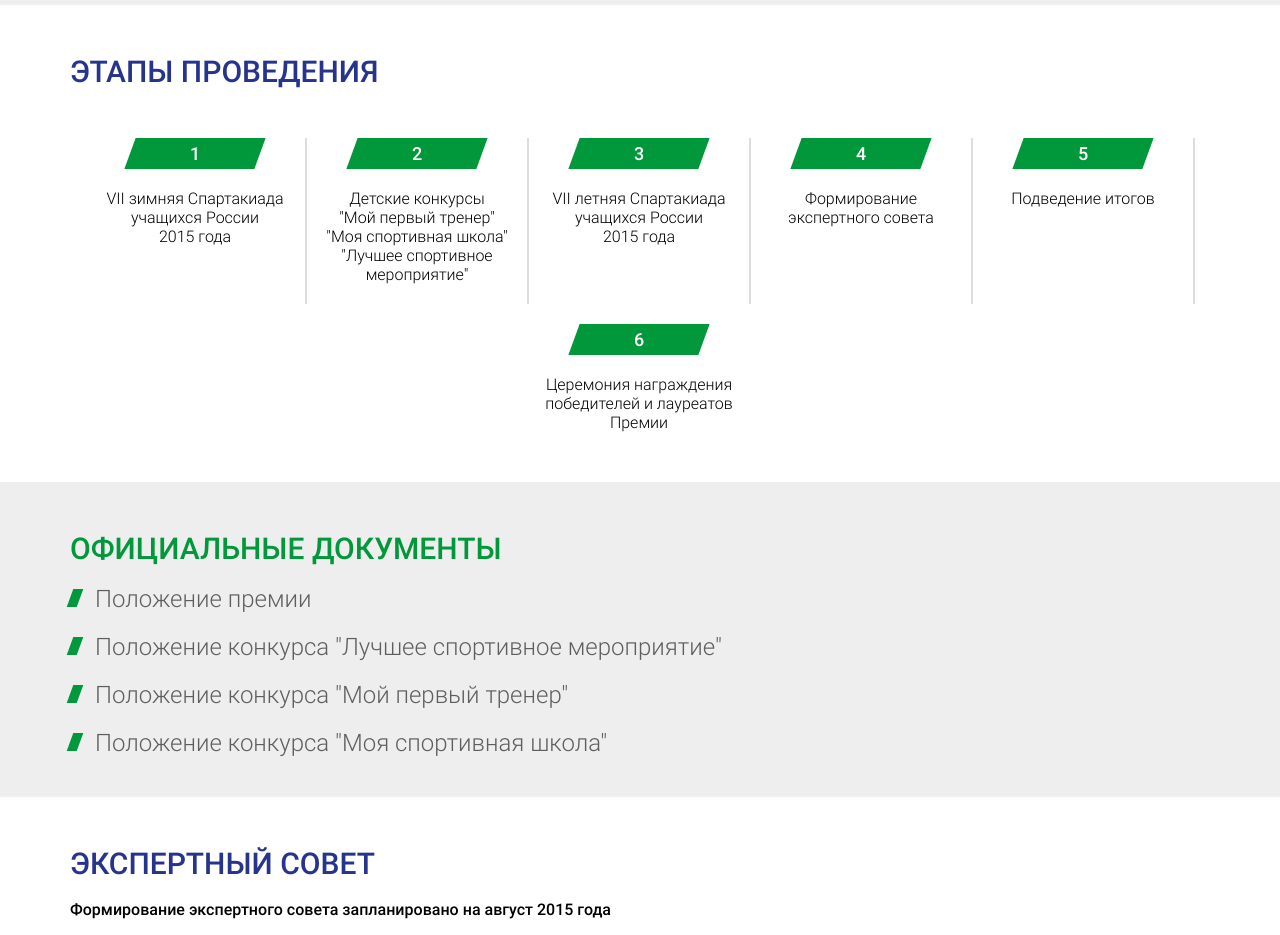
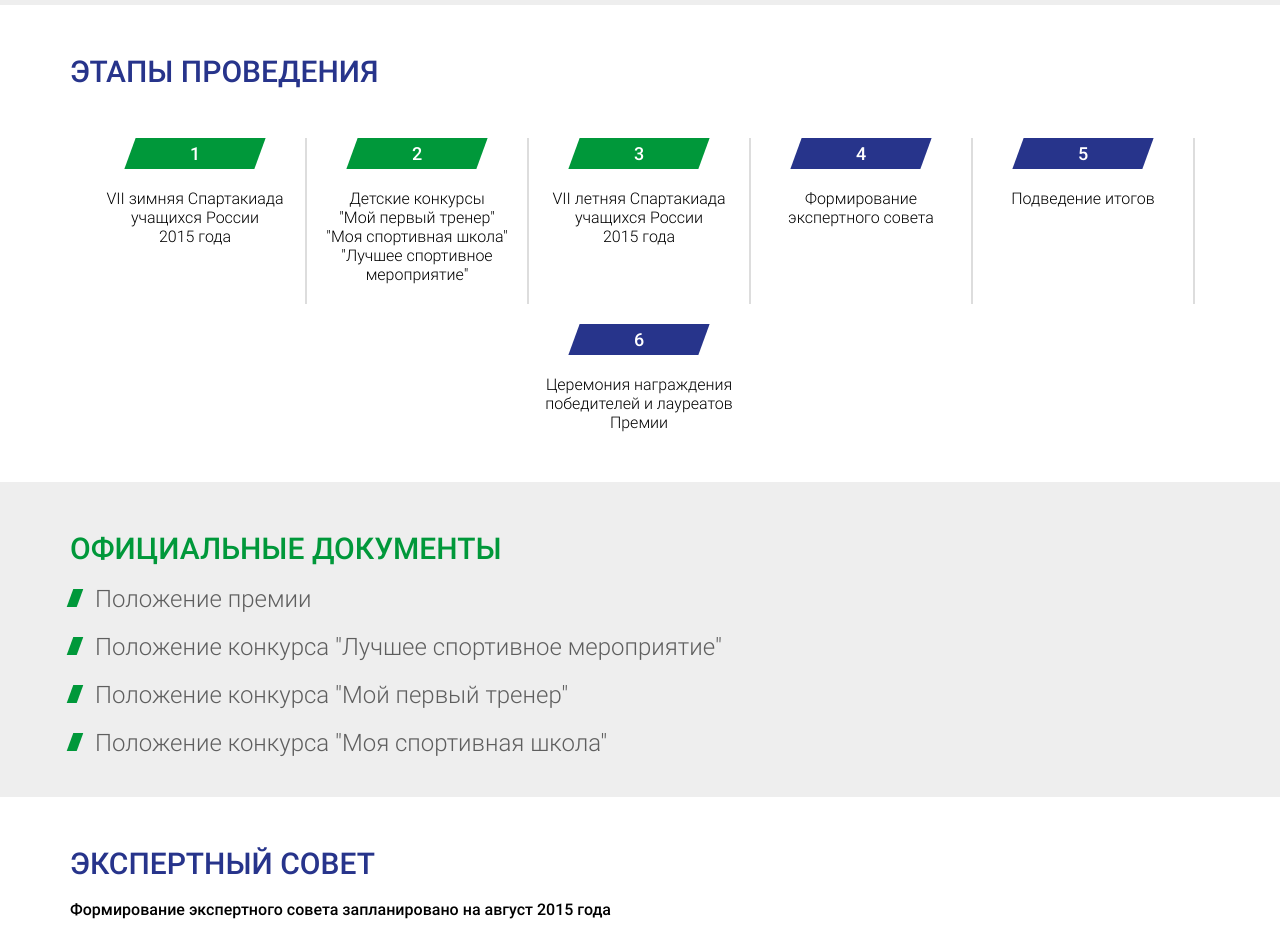
Before and after one commit to kib357/osdusshorAwards, a website: page dist/index.html in a window 1280 px wide. Shown: the part 1620-2555 px from the top of the page. Drawn offline with nearby package versions, Linux system fonts and the light colour scheme; some packages are replaced by stand-ins of ours.

Commit message:
stages future class

```diff
--- a/dist/css/app.css
+++ b/dist/css/app.css
@@ -431,7 +431,7 @@ h6 {
 .landing .stages .stages-list .stage {
   width: 220px;
 }
-.landing .stages .stages-list .stage .number {
+.landing .stages .stages-list .stage .stage-number {
   margin: 20px auto 0;
   width: 130px;
   background-color: #00983a;
@@ -441,7 +441,10 @@ h6 {
   -o-transform: skew(-20deg);
   transform: skew(-20deg);
 }
-.landing .stages .stages-list .stage .number span {
+.landing .stages .stages-list .stage .stage-number.future {
+  background-color: #27348b;
+}
+.landing .stages .stages-list .stage .stage-number span {
   display: inline-block;
   padding: 5px;
   color: white;
--- a/dist/css/app.less
+++ b/dist/css/app.less
@@ -291,10 +291,13 @@ h1, h2, h3, h4, h5, h6 {
       }
       .stage {
         width: 220px;
-        .number {
+        .stage-number {
           margin: 20px auto 0;
           width: 130px;
           background-color: @baseGreen;
+          &.future {
+            background-color: @baseBlue;
+          }
           text-align: center;
           -webkit-transform: skew(-20deg);
           -moz-transform: skew(-20deg);
--- a/dist/index.html
+++ b/dist/index.html
@@ -151,7 +151,7 @@
 
             <div class="stages-list">
                 <div class="stage">
-                    <div class="number">
+                    <div class="stage-number">
                         <span>1</span>
                     </div>
                     <div data-sr='spin 180deg' class="title">
@@ -162,7 +162,7 @@
                 </div>
                 <div class="vhr"></div>
                 <div class="stage">
-                    <div class="number">
+                    <div class="stage-number">
                         <span>2</span>
                     </div>
                     <div data-sr='spin 180deg wait 0.2s' class="title">
@@ -175,7 +175,7 @@
                 </div>
                 <div class="vhr"></div>
                 <div class="stage">
-                    <div class="number">
+                    <div class="stage-number">
                         <span>3</span>
                     </div>
                     <div data-sr='spin 180deg wait 0.4s' class="title">
@@ -186,7 +186,7 @@
                 </div>
                 <div class="vhr"></div>
                 <div class="stage">
-                    <div class="number">
+                    <div class="stage-number future">
                         <span>4</span>
                     </div>
                     <div data-sr='spin 180deg wait 0.6s' class="title">
@@ -196,7 +196,7 @@
                 </div>
                 <div class="vhr"></div>
                 <div class="stage">
-                    <div class="number">
+                    <div class="stage-number future">
                         <span>5</span>
                     </div>
                     <div data-sr='spin 180deg wait 0.8s' class="title">
@@ -205,7 +205,7 @@
                 </div>
                 <div class="vhr"></div>
                 <div class="stage">
-                    <div class="number">
+                    <div class="stage-number future">
                         <span>6</span>
                     </div>
                     <div data-sr='spin 180deg wait 1.0s' class="title">
```
